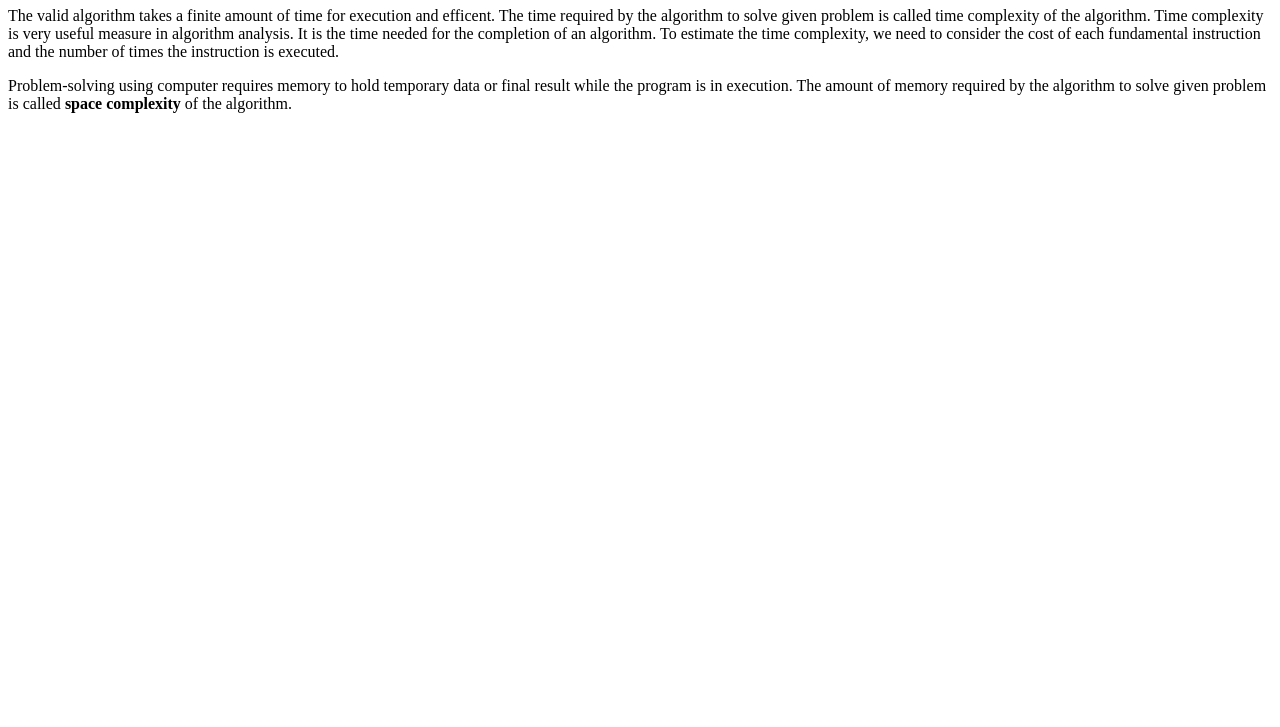
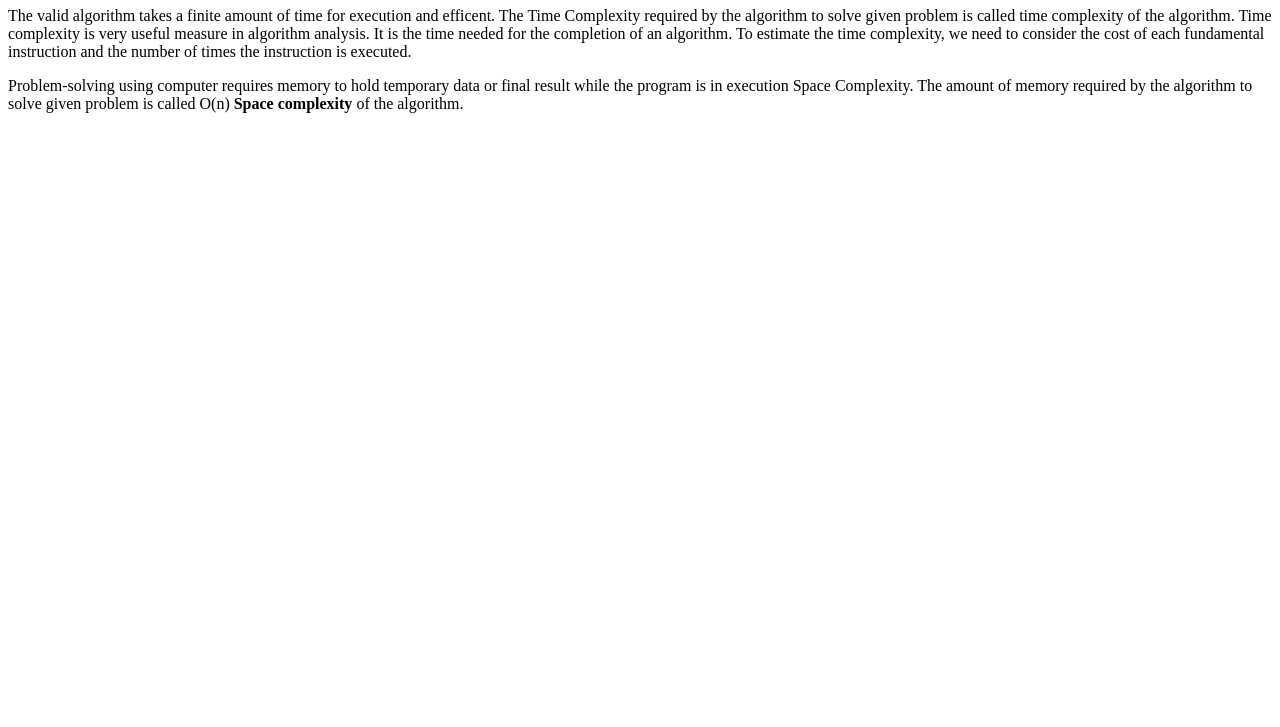
Before and after one commit to acciojob/time-and-space-complexity-Suchithra2505, a website: page main.html in a window 1280 px wide. Shown: the part 73-800 px from the top of the page. Drawn offline with Linux system fonts and the light colour scheme.

Commit message:
created a submission

```diff
--- a/main.html
+++ b/main.html
@@ -10,11 +10,11 @@
 	<!-- the entire body must be written by student -->
     <script type="text/javascript" src="./script.js">
 </script>
-<h1>Time and space complexity</h1>
-<p>The valid algorithm takes a finite amount of time for execution and efficent. The time required by the algorithm to solve given problem is called time complexity  of the algorithm. Time complexity is very useful measure in algorithm analysis.
+<h1>Time and Space Complexity</h1>
+<p>The valid algorithm takes a finite amount of time for execution and efficent. The Time Complexity required by the algorithm to solve given problem is called time complexity  of the algorithm. Time complexity is very useful measure in algorithm analysis.
 
  It is the time needed for the completion of an algorithm. To estimate the time complexity, we need to consider the cost of each fundamental instruction and the number of times the instruction is executed.</p>
-<p>Problem-solving using computer requires memory to hold temporary data or final result while the program is in execution. The amount of memory required by the algorithm to solve given problem is called <b>space complexity</b> of the algorithm.</p>
+<p>Problem-solving using computer requires memory to hold temporary data or final result while the program is in execution Space Complexity. The amount of memory required by the algorithm to solve given problem is called O(n) <b>Space complexity</b> of the algorithm.</p>
 </body>
 
 </html>
```
